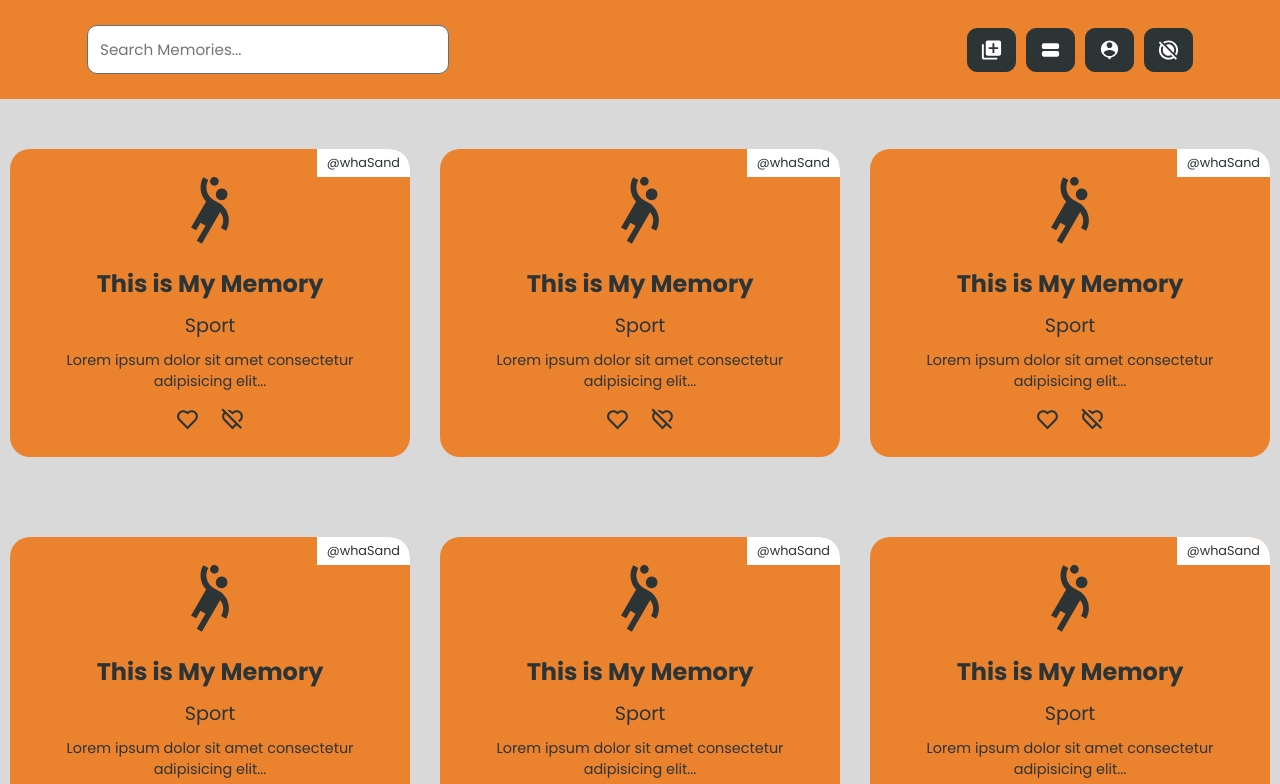
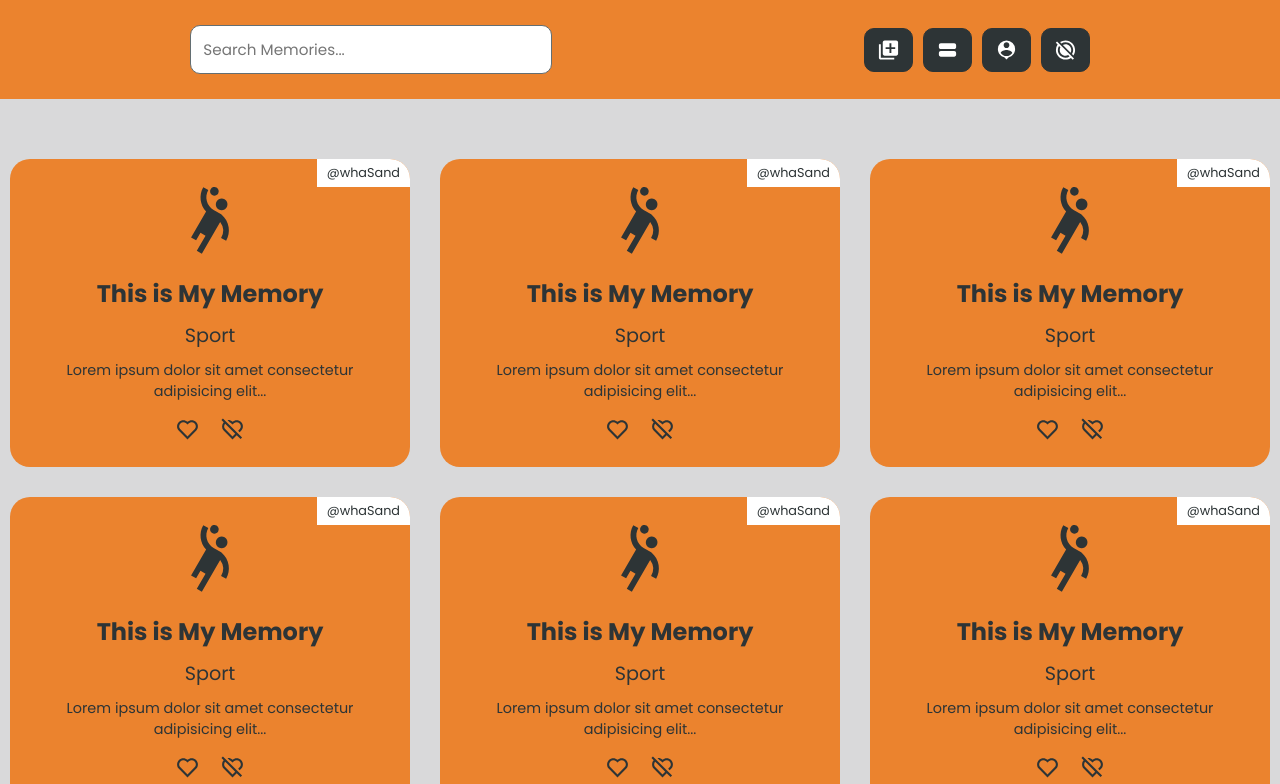
Before and after one commit to wahsandaruwan/memories_app_frontend, a React (Create React App) app: page / in a window 1280 px wide. Shown: the top 784 px of the page. Built offline with nearby package versions, Linux system fonts and the light colour scheme; the HTML template or start-up script is replaced by a standard one.

Commit message:
code updated

```diff
--- a/src/Components/Sections/Styles/MemoryStyles.css
+++ b/src/Components/Sections/Styles/MemoryStyles.css
@@ -4,7 +4,6 @@
   max-width: 400px;
   background-color: #eb832e;
   padding: 15px;
-  margin-bottom: 50px;
   display: flex;
   justify-content: center;
   align-items: center;
--- a/src/Components/Sections/Styles/NavBarStyles.css
+++ b/src/Components/Sections/Styles/NavBarStyles.css
@@ -3,9 +3,8 @@
   width: 100%;
   background-color: #eb832e;
   padding: 20px;
-  margin-bottom: 50px;
   display: flex;
-  justify-content: space-around;
+  justify-content: space-evenly;
   align-items: center;
 }
 
@@ -27,7 +26,7 @@
 
 /* Menu */
 .menu {
-  flex-basis: 50%;
+  flex-basis: 30%;
   display: flex;
   justify-content: flex-end;
 }
--- a/src/index.css
+++ b/src/index.css
@@ -138,6 +138,7 @@ a {
 
 .memories-wall {
   width: 100%;
+  margin: 60px 0;
   display: grid;
   gap: 30px;
   justify-content: center;
```
